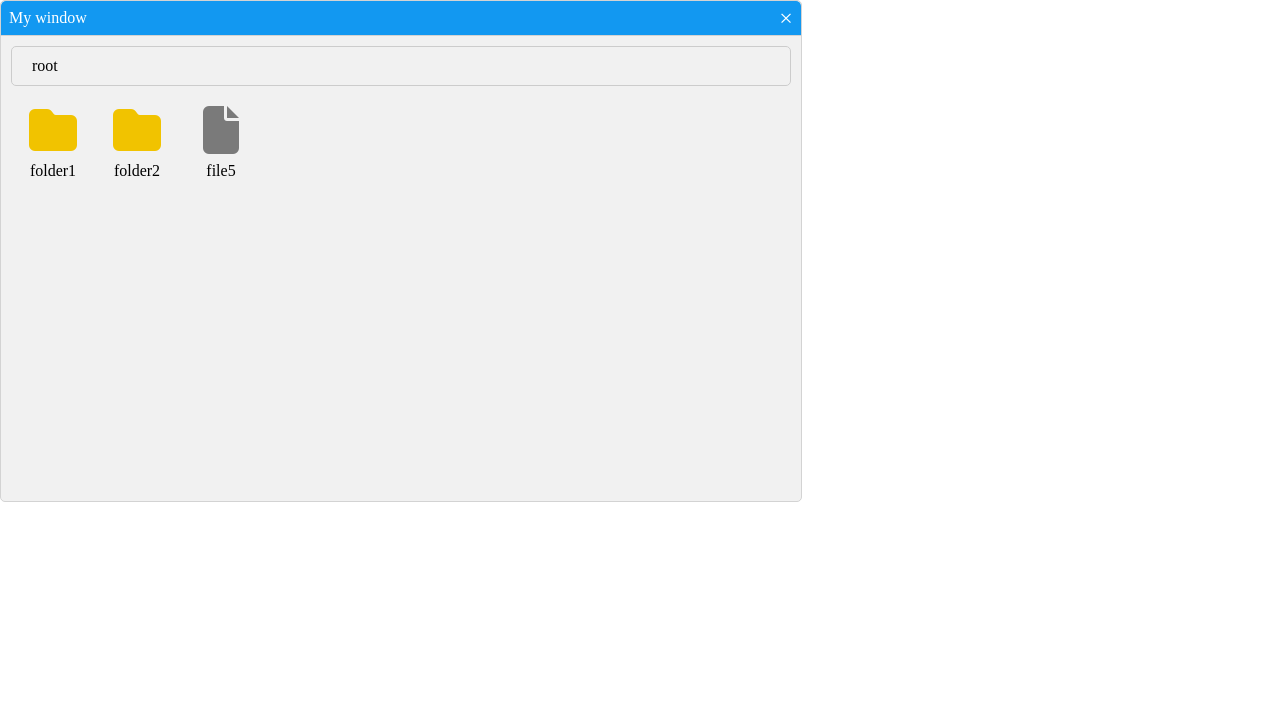
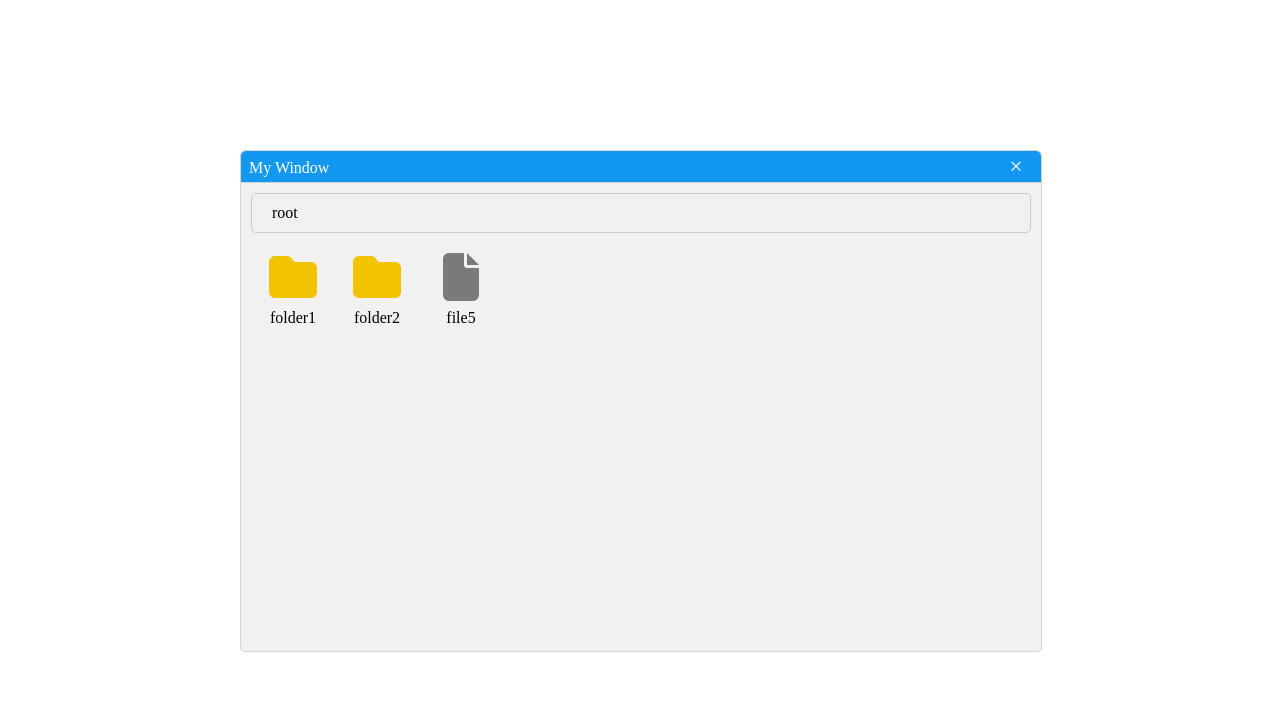
Before and after one commit to Thiago099/basic-file-system-gui, a website built with Vite: page index.html in a window 1280 px wide. Built offline with nearby package versions, Linux system fonts and the light colour scheme.

Commit message:
[feature]

```diff
--- a/index.html
+++ b/index.html
@@ -8,17 +8,6 @@
     <title>Vite App</title>
   </head>
   <body>
-    <div id="window" class="window"  >
-      <div id='header' class="header">
-        <div class="title">My window</div>
-        <div class="nav-button close-button" ><div>×</div></div>
-      </div>
-      <div class="content">
-        <div id="app">
-        </div>
-      </div>
-    </div>
-
     <script type="module" src="/main.js"></script>
   </body>
 </html>
--- a/main.js
+++ b/main.js
@@ -49,19 +49,20 @@ const structure = [
 ]
 
 import { fileSystem } from './file-system/file-system'
-const app = document.querySelector('#app')
-const window = document.querySelector('#window')
-const header = document.querySelector('#header')
-import './window.css'
-import resizeElement from './window/resize'
-import dragElement from './window/drag'
-const buttons = document.getElementsByClassName('nav-button')
-for(const button of buttons)
-{
-    button.addEventListener('mousedown',e=>{
-        e.stopPropagation()
-    })
-}
-dragElement(window, header);
-resizeElement(window);
-fileSystem(app, structure)
+// const app = document.querySelector('#app')
+// const window = document.querySelector('#window')
+// const header = document.querySelector('#header')
+// import './window.css'
+// import resizeElement from './window/resize'
+// import dragElement from './window/drag'
+// const buttons = document.getElementsByClassName('nav-button')
+// for(const button of buttons)
+// {
+//     button.addEventListener('mousedown',e=>{
+//         e.stopPropagation()
+//     })
+// }
+// dragElement(window, header);
+// resizeElement(window);
+import {window} from './window/window'
+fileSystem(window("My Window"), structure)
--- a/window/drag.js
+++ b/window/drag.js
@@ -1,6 +1,6 @@
 //  source https://www.w3schools.com/howto/howto_js_draggable.asp
 // editer by me
-export default function dragElement(element, header = null) {
+export function dragElement(element, header = null) {
     var pos1 = 0, pos2 = 0, pos3 = 0, pos4 = 0;
     const drag_handle = header || element;
     drag_handle.onmousedown = dragMouseDown;
--- a/window/resize.js
+++ b/window/resize.js
@@ -1,4 +1,4 @@
-export default function resizeElement(element, minW = 100, minH = 100, size = 20)
+export function resizeElement(element, minW = 100, minH = 100, size = 20)
 {
     const top = document.createElement('div');
     top.style.width = '100%';
--- a/window.css
+++ b/window/window.css
@@ -6,6 +6,8 @@
     width: 800px;
     height: 500px;
     border-radius: 5px;
+    left: calc(50% - 400px);
+    top: calc(50% - 250px);
 }
 .header{
     background-color: #1298f1;
@@ -14,17 +16,19 @@ border-bottom: 1px solid #d3d3d3;
     border-radius: 5px 5px 0 0;
     padding: 8px;
     position: relative;
+    height: 15px;
 }
 .nav-button{
     position: absolute;
     top: 0;
     right: 0;
     height: 100%;
-width: 30px;
+    width: 50px;
     font-size: 1.5em;
     display: flex;
     justify-content: center;
     align-items: center;
+    transition: background-color 0.2s;
 }
 .nav-button:hover{
     background-color: red;
--- /dev/null
+++ b/window/window.js
@@ -0,0 +1,34 @@
+import './window.css'
+import {dragElement} from './drag'
+import {resizeElement} from './resize'
+export function window(title)
+{
+    const window = document.createElement('div')
+    window.onselectstart = () => false
+
+    window.classList.add('window')
+    const header = document.createElement('div')
+    header.classList.add('header')
+    window.appendChild(header)
+    const myTitle = document.createElement('div')
+    myTitle.classList.add('title')
+    myTitle.innerHTML = title
+    header.appendChild(myTitle)
+    const closeButton = document.createElement('div')
+    closeButton.classList.add('nav-button')
+    closeButton.innerHTML = '×'
+    closeButton.addEventListener('click', () => {
+        window.remove()
+    })
+    closeButton.addEventListener('mousedown', e => {
+        e.stopPropagation()
+    })
+    header.appendChild(closeButton)
+    const element = document.createElement('div')
+    window.appendChild(element)
+    element.classList.add('content')
+    dragElement(window, header);
+    resizeElement(window);
+    document.body.appendChild(window)
+    return element
+}
```
Lines whose indentation alone changed are shown as unchanged.
